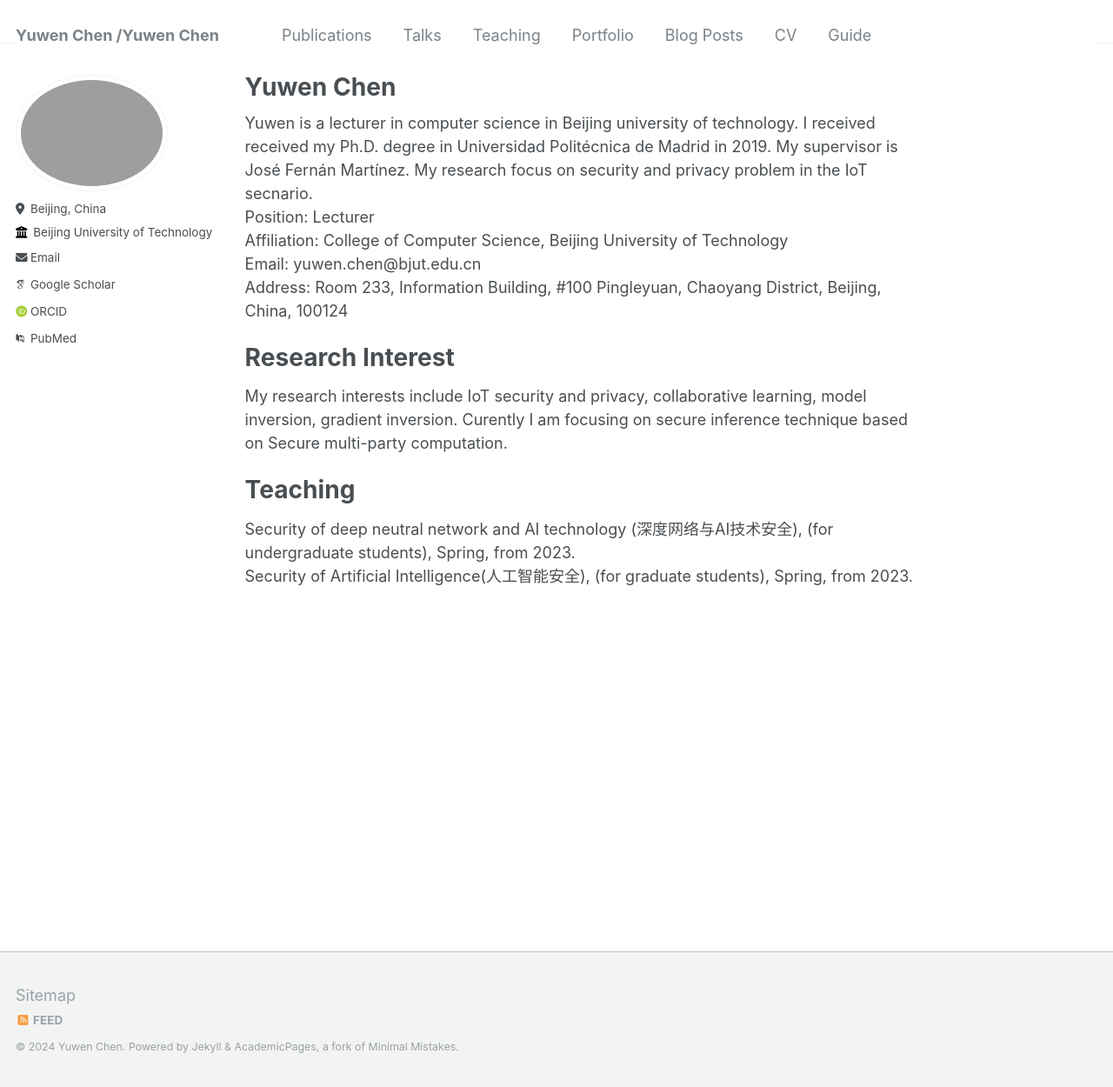
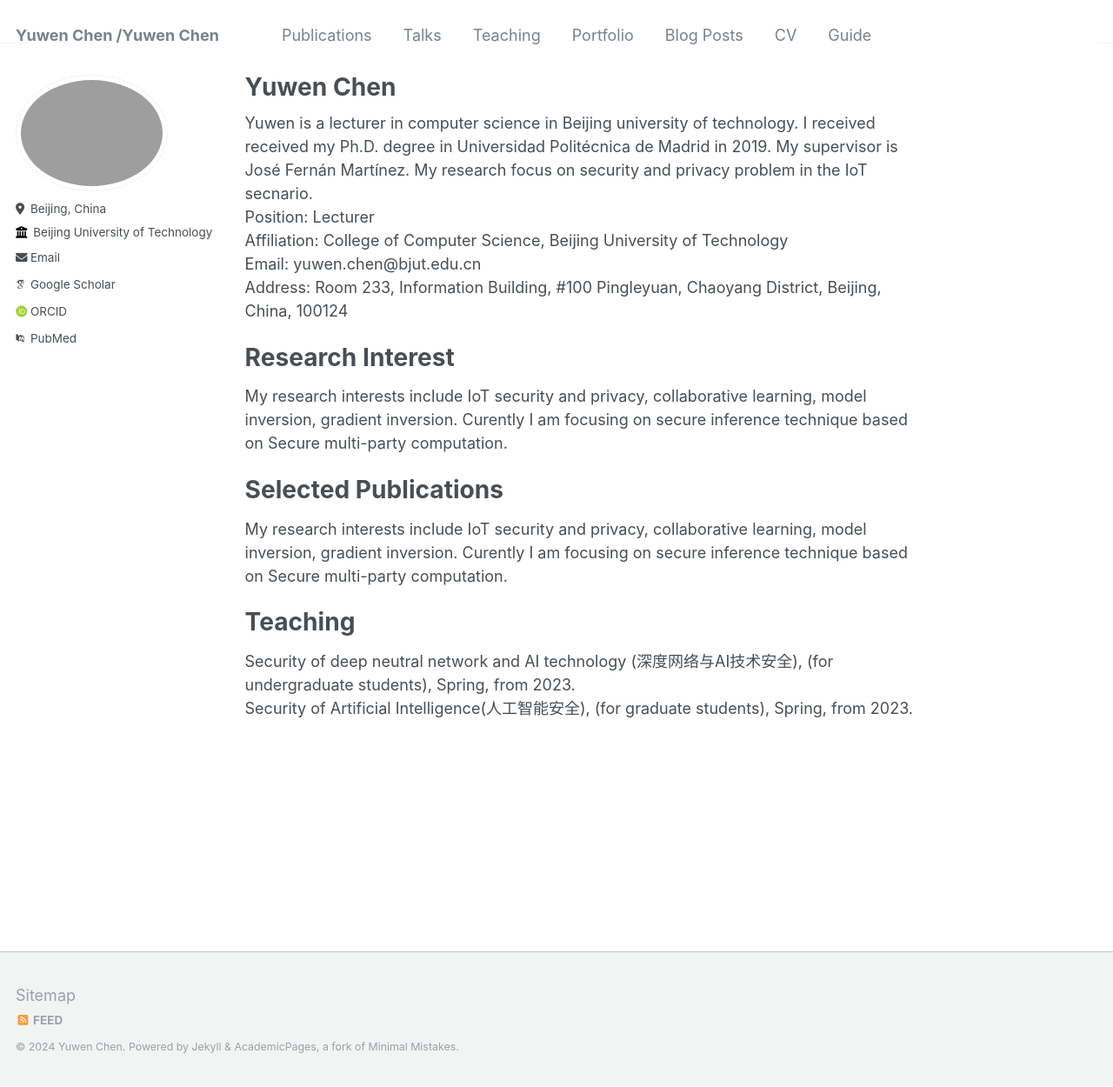
Before and after one commit to SevenBruce/sevenbruce.github.io, a Jekyll site: the page built from _pages/about.md, in a window 1280 px wide and 1250 px high. Shown: the whole window at 87% size. Built offline with Jekyll 4.4.1, drawn with Linux system fonts in a browser that asks for light colours; some web fonts are replaced.

Commit message:
Update about.md

```diff
--- a/_pages/about.md
+++ b/_pages/about.md
@@ -17,6 +17,10 @@ Research Interest
 ======
 My research interests include IoT security and privacy, collaborative learning, model inversion, gradient inversion. Curently I am focusing on secure inference technique based on Secure multi-party computation.
 
+Selected Publications
+======
+My research interests include IoT security and privacy, collaborative learning, model inversion, gradient inversion. Curently I am focusing on secure inference technique based on Secure multi-party computation.
+
 Teaching
 ======
 Security of deep neutral network and AI technology (深度网络与AI技术安全), (for undergraduate students), Spring, from 2023. <br/>
```
